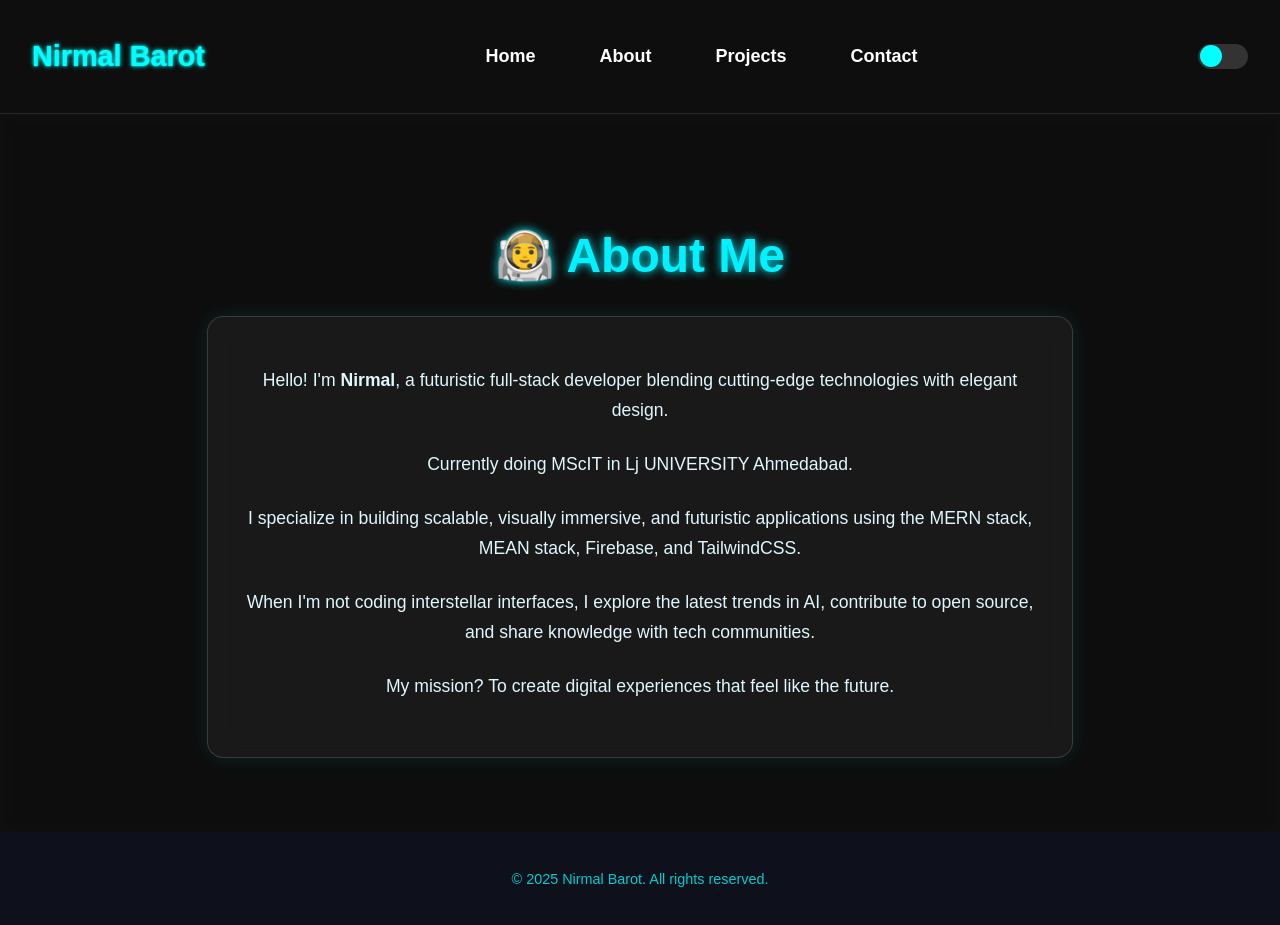
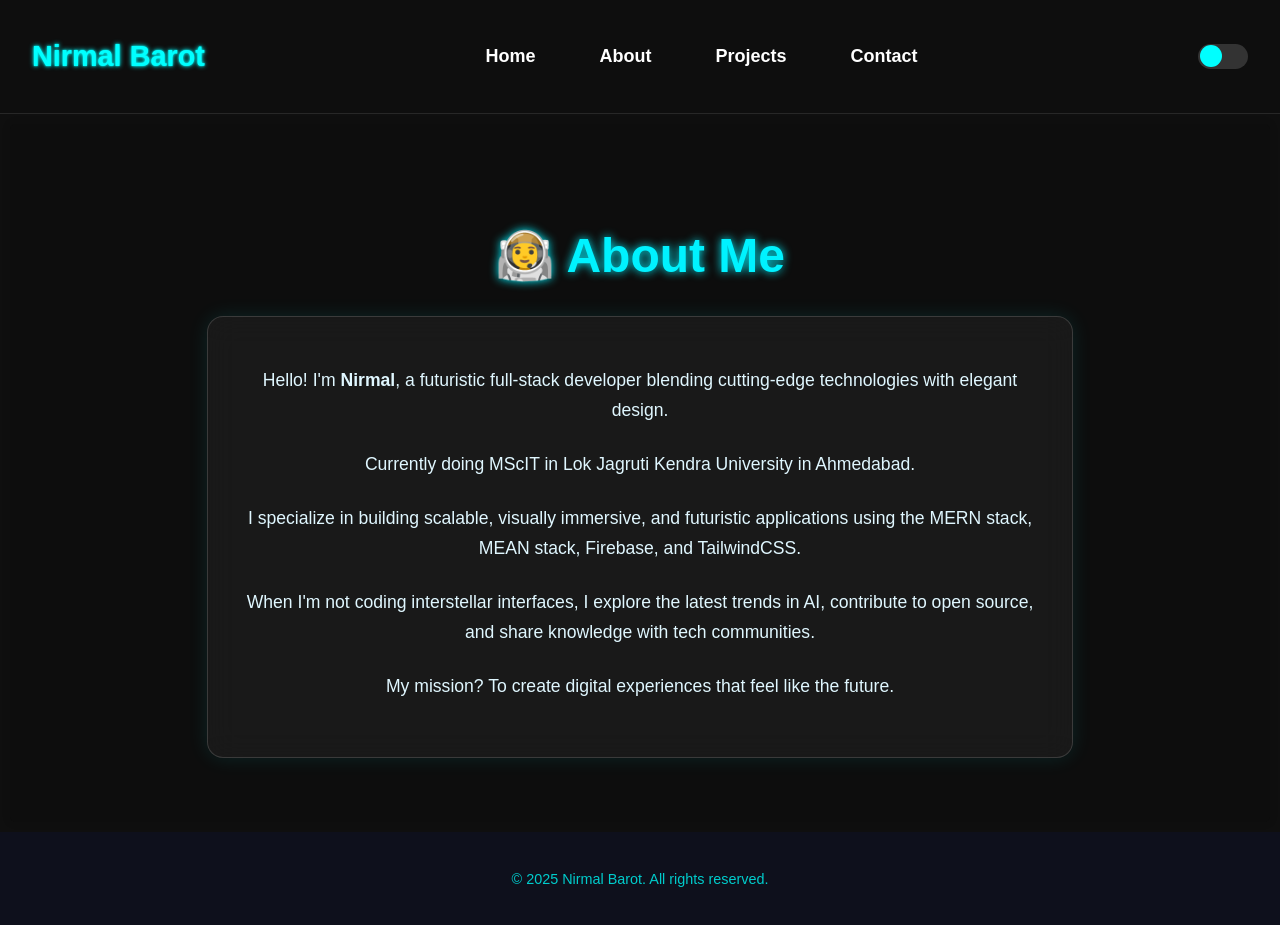
Before and after one commit to nirmal0306/portfolio, a React (Create React App) app: page /about in a window 1280 px wide. Built offline with nearby package versions, Linux system fonts and the light colour scheme.

Commit message:
portfolio

```diff
--- a/src/components/About.js
+++ b/src/components/About.js
@@ -51,7 +51,7 @@ const About = ({ darkMode }) => {
           Hello! I'm <strong>Nirmal</strong>, a futuristic full-stack developer blending cutting-edge technologies with elegant design.
         </p>
         <p>
-          Currently doing MScIT in Lj UNIVERSITY Ahmedabad.
+          Currently doing MScIT in Lok Jagruti Kendra University in Ahmedabad.
         </p>
         <p>
           I specialize in building scalable, visually immersive, and futuristic applications using the MERN stack, MEAN stack, Firebase, and TailwindCSS.
```
